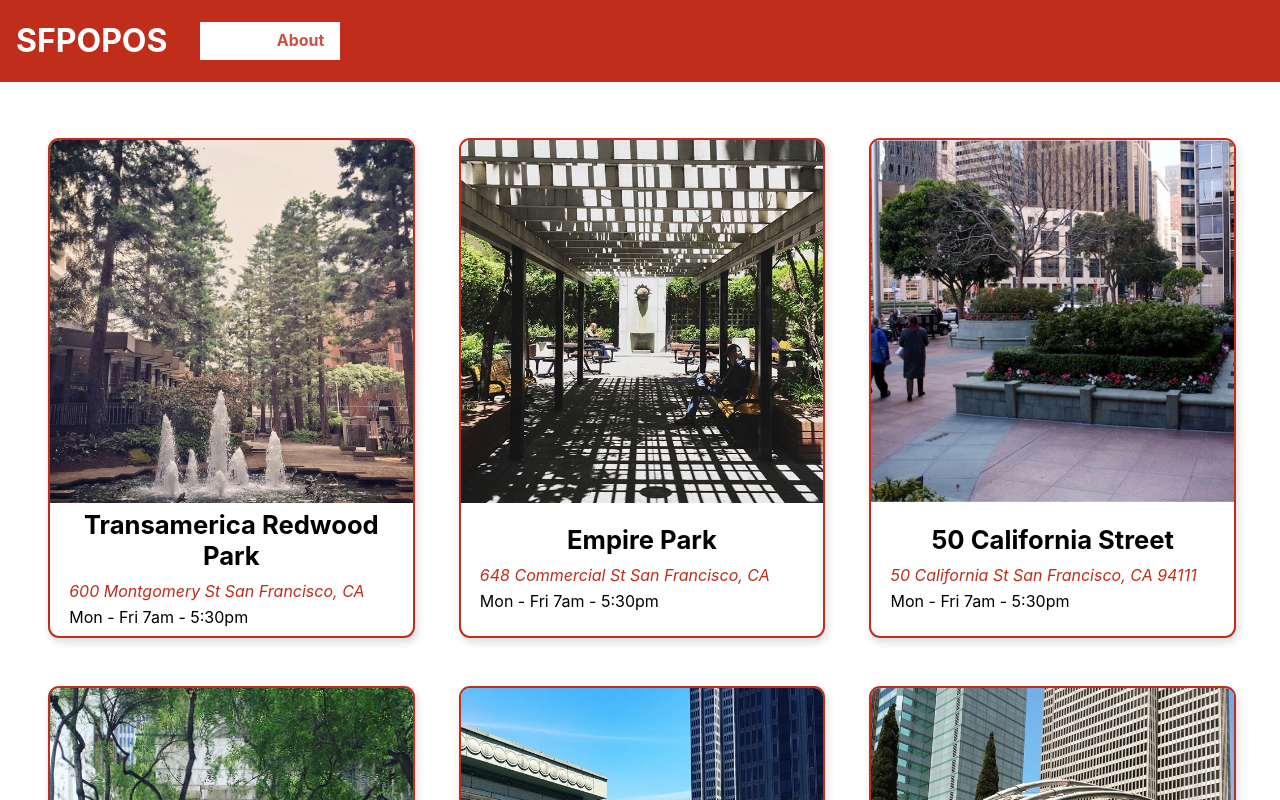
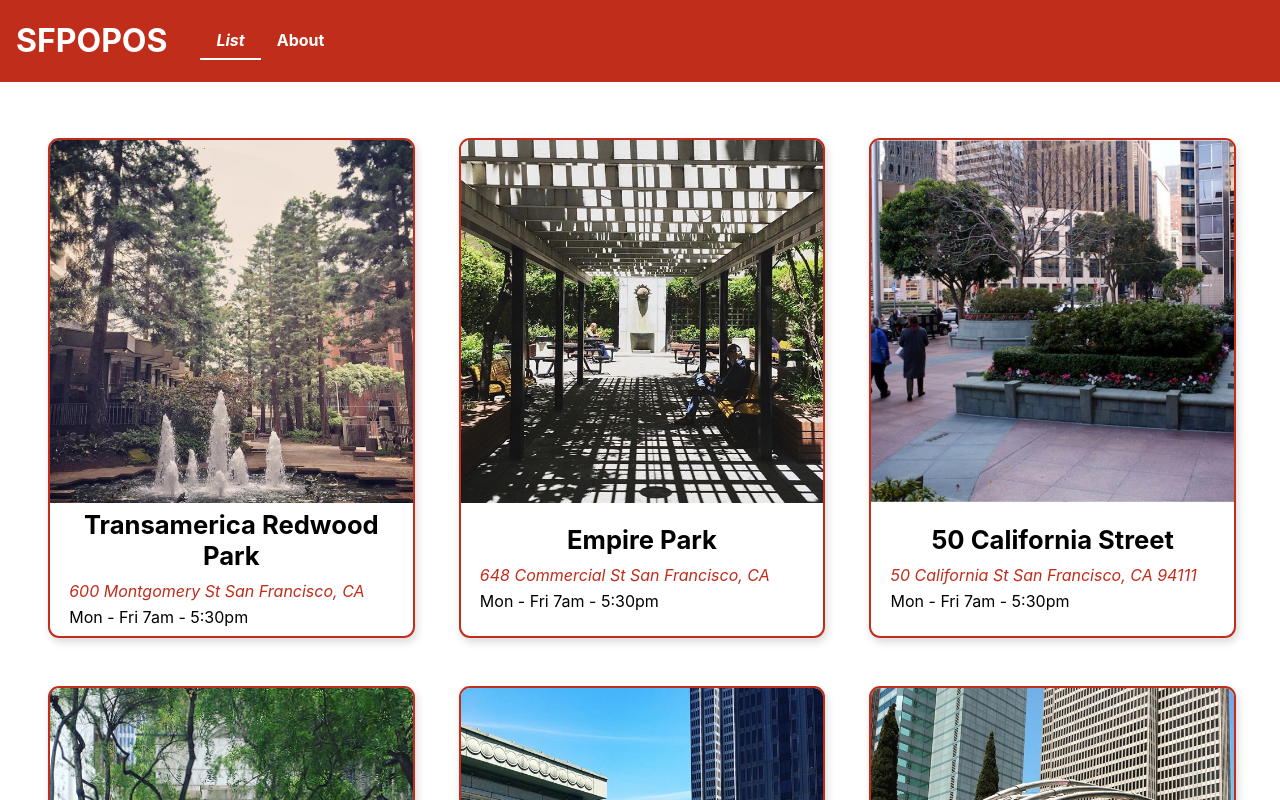
Before and after one commit to NYTLAIT/ACS-1320-React-Fundamentals-Tutorial, a React (Create React App) app: page / in a window 1280 px wide. Shown: the top 800 px of the page. Built offline with nearby package versions, Linux system fonts and the light colour scheme.

Commit message:
Fixed nav links desktop

```diff
--- a/src/Title.module.css
+++ b/src/Title.module.css
@@ -97,10 +97,15 @@
         position: static;
         width: auto;
         display: flex;
+        background-color: rgb(192, 45, 26);
+    }
+
+    .Title a {
+        color: white;
     }
 
     .Title .nav-link-active {
-        color: #fff;
+        color: white;
         border-bottom: 2px solid;
     }
 }
```
